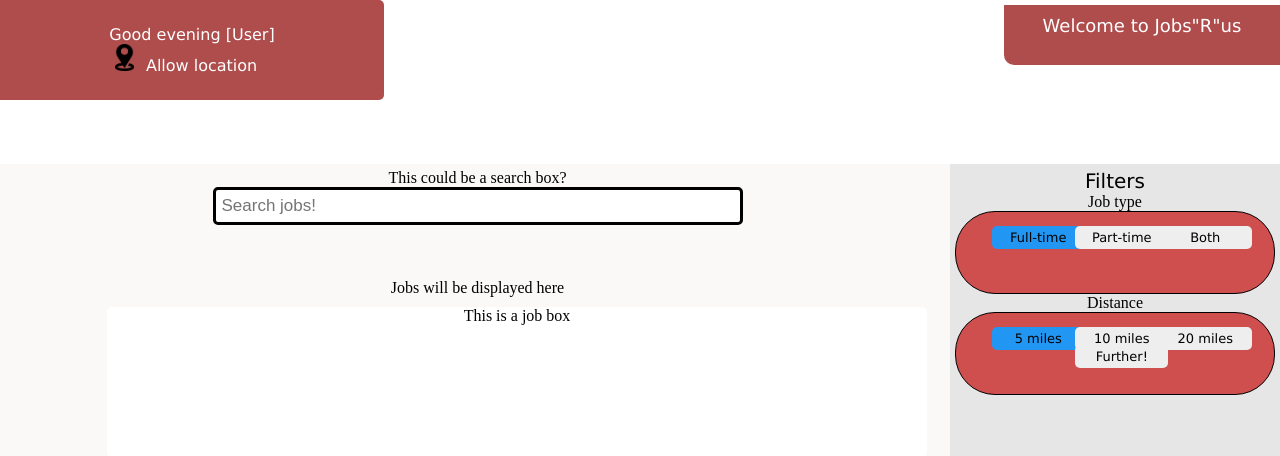
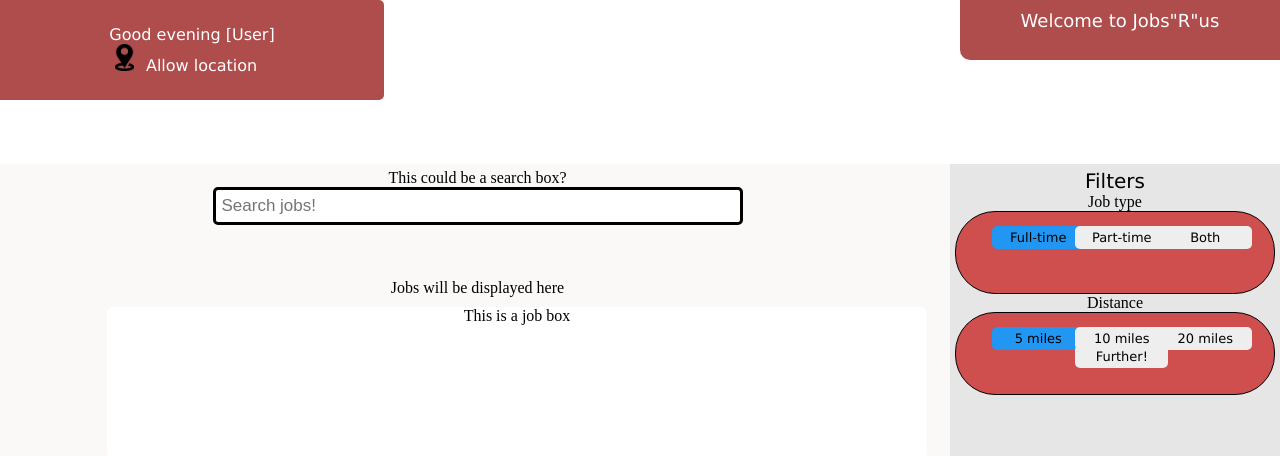
Before and after one commit to Owen-SS/Software-Engineering-Assignment, a Flask app: page / in a window 1280 px wide. Shown: the top 456 px of the page. Run offline with Flask 2, Linux system fonts and the light colour scheme.

Commit message:
Changed new padding

```diff
--- a/static/css/style.css
+++ b/static/css/style.css
@@ -9,13 +9,14 @@ body {
 #top{
     float: right;
     background-color: rgba(142, 2, 2, 0.7);
-    width: 20%;
-    padding: 10px;
+    width: 25%;
+    padding-top: 10px;
+    padding-bottom: 10px;
     border-radius: 0px 0px 0px 10px;
     height:40px;
-    margin-top: 5px;
 
     /*
+    padding: 10px;
     position: absolute;
     margin-left: 80%;
     */
```
